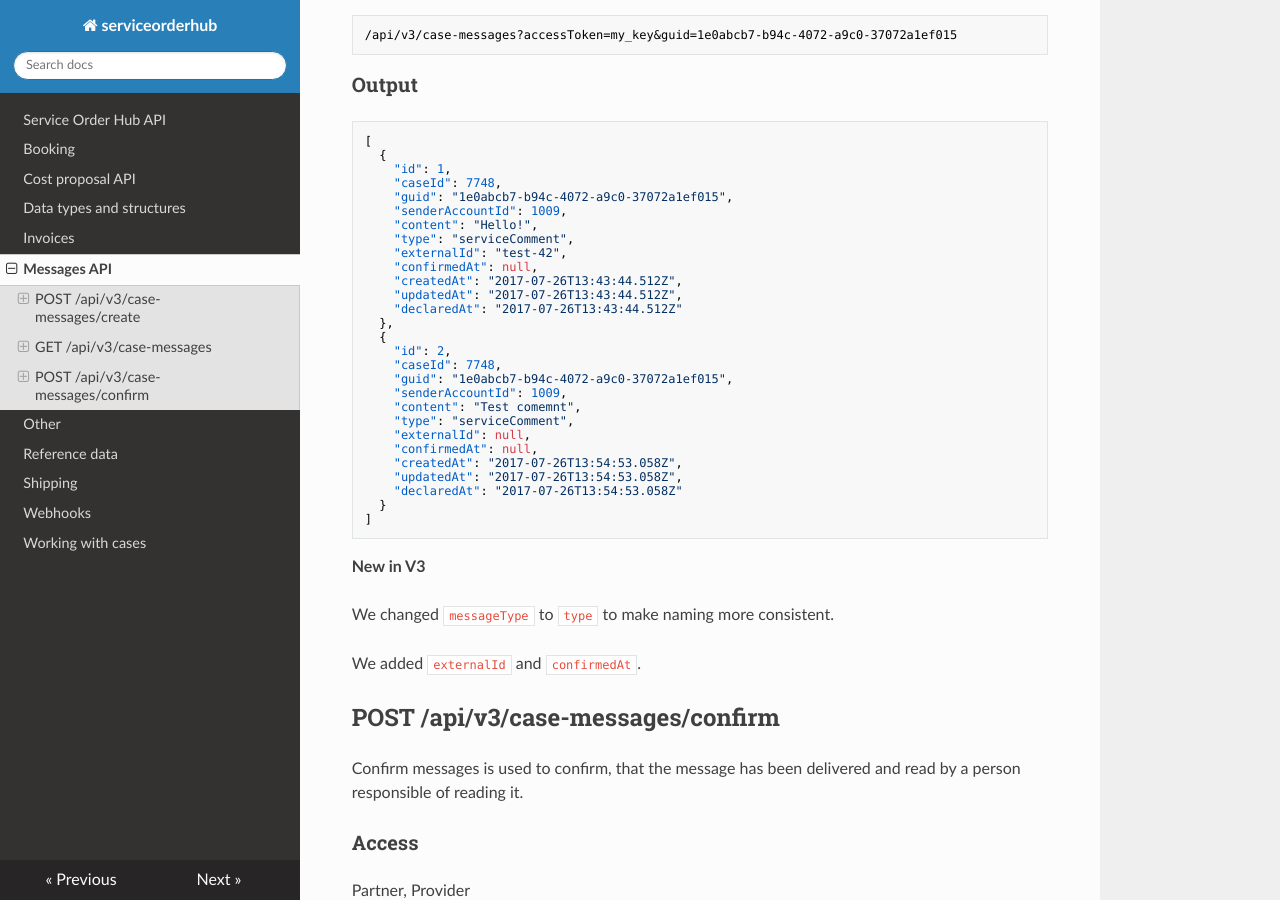
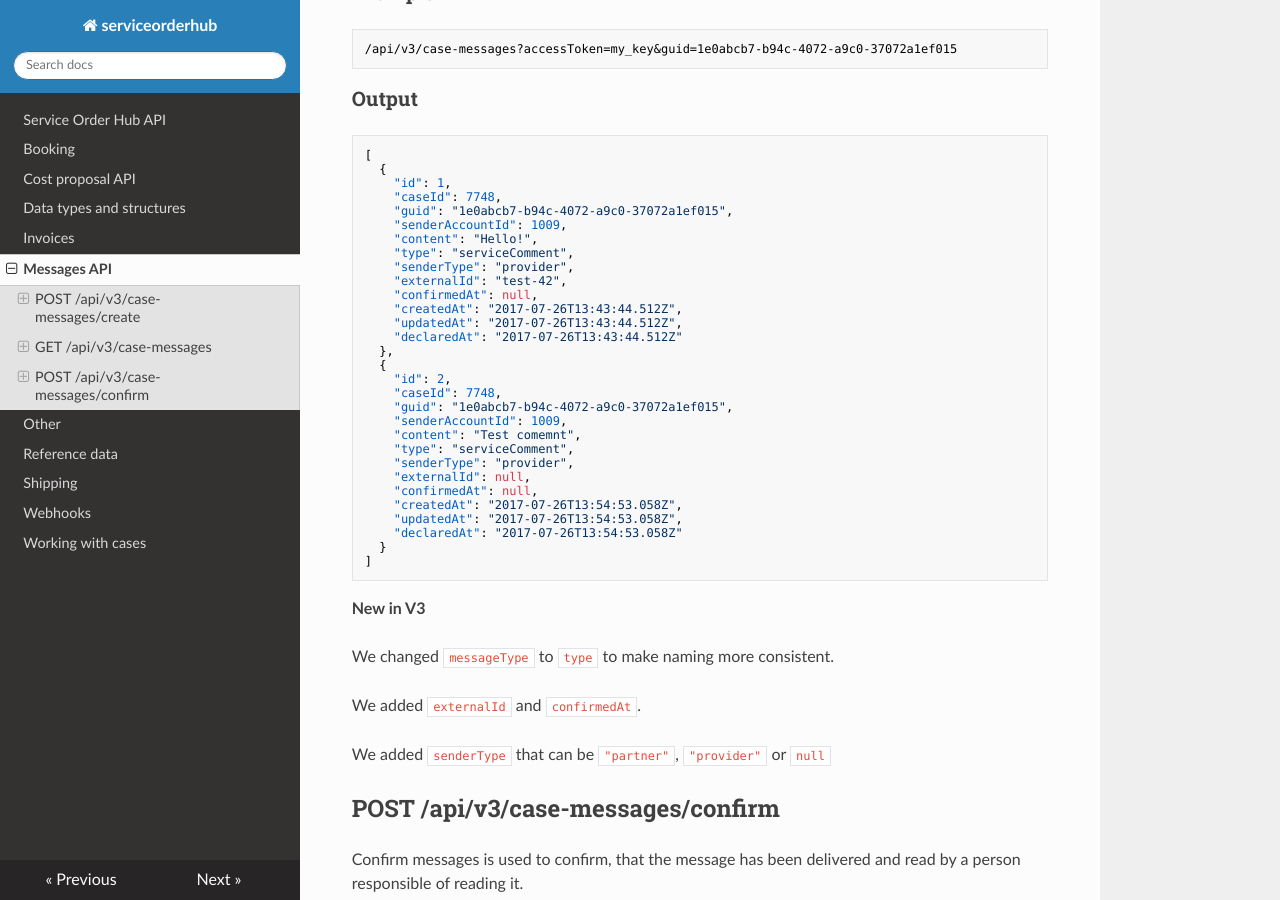
Before and after one commit to infocareworkshop/serviceorderhub-docs, an MkDocs documentation site: the page built from docs/Messages.md, in a window 1280 px wide and 900 px high, scrolled down 1912 px. Built offline with MkDocs 1.6.1, drawn with Linux system fonts in a browser that asks for light colours; nearby versions of some CDN libraries; some of the changed text lies outside the part shown.

Commit message:
Add senderType for messages

```diff
--- a/docs/Messages.md
+++ b/docs/Messages.md
@@ -49,6 +49,7 @@ Partner, Provider
   "caseId": 7748,
   "guid": "1e0abcb7-b94c-4072-a9c0-37072a1ef015",
   "senderAccountId": 1009,
+  "senderType": "partner",
   "content": "Test message",
   "type": "serviceComment",
   "externalId": "test-42",
@@ -96,6 +97,7 @@ Partner, Provider
     "senderAccountId": 1009,
     "content": "Hello!",
     "type": "serviceComment",
+    "senderType": "provider",
     "externalId": "test-42",
     "confirmedAt": null,
     "createdAt": "2017-07-26T13:43:44.512Z",
@@ -109,6 +111,7 @@ Partner, Provider
     "senderAccountId": 1009,
     "content": "Test comemnt",
     "type": "serviceComment",
+    "senderType": "provider",
     "externalId": null,
     "confirmedAt": null,
     "createdAt": "2017-07-26T13:54:53.058Z",
@@ -123,6 +126,8 @@ Partner, Provider
 We changed `messageType` to `type` to make naming more consistent.
 
 We added `externalId` and `confirmedAt`.
+
+We added `senderType` that can be `"partner"`, `"provider"` or `null`
 
 ## POST /api/v3/case-messages/confirm
 
```
